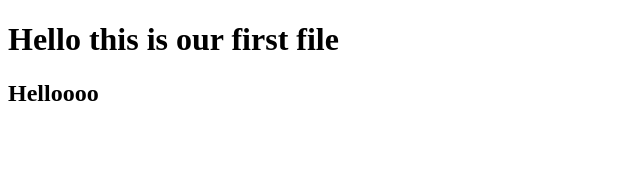
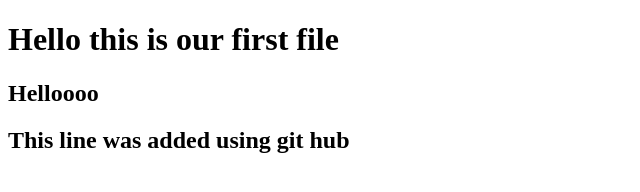
Before and after one commit to ShadenSamir/Test, a plain HTML site: page index.html in a window 1280 px wide. Shown: the whole page, without its empty margins (0-640 px from the left). Drawn offline with Linux system fonts and the light colour scheme.

Commit message:
Update index.html

```diff
--- a/index.html
+++ b/index.html
@@ -8,5 +8,6 @@
   <body>
     <h1>Hello this is our first file</h1>
     <h2>Helloooo</h2>
+    <h2>This line was added using git hub</h2>
   </body>
 </html>
```
